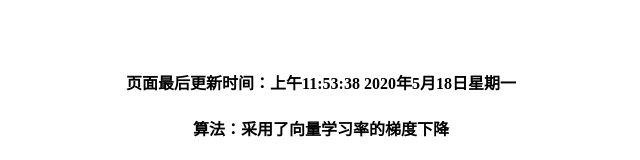
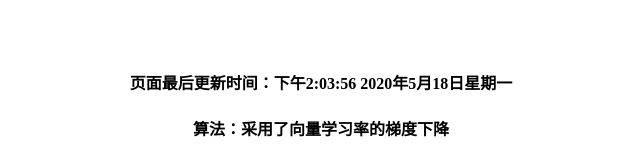
Before and after one commit to Edistein/GDF, a plain HTML site: page index.html in a window 1280 px wide. Shown: the part 1453-1613 px from the top of the page, 319-959 px from the left. Drawn offline with Linux system fonts and the light colour scheme.

Commit message:
Auto commit at 下午2:03

```diff
--- a/index.html
+++ b/index.html
@@ -65,7 +65,7 @@
     <br>
     <br>
     <div style="text-align: center;">
-        <h4>页面最后更新时间：上午11:53:38 2020年5月18日星期一</h4>
+        <h4>页面最后更新时间：下午2:03:56 2020年5月18日星期一</h4>
         <h4>算法：采用了向量学习率的梯度下降</h4>
         <img id="in_lanren" src="./images/batgirl.png" width="160px" style="float: unset;">
     </div>
```
